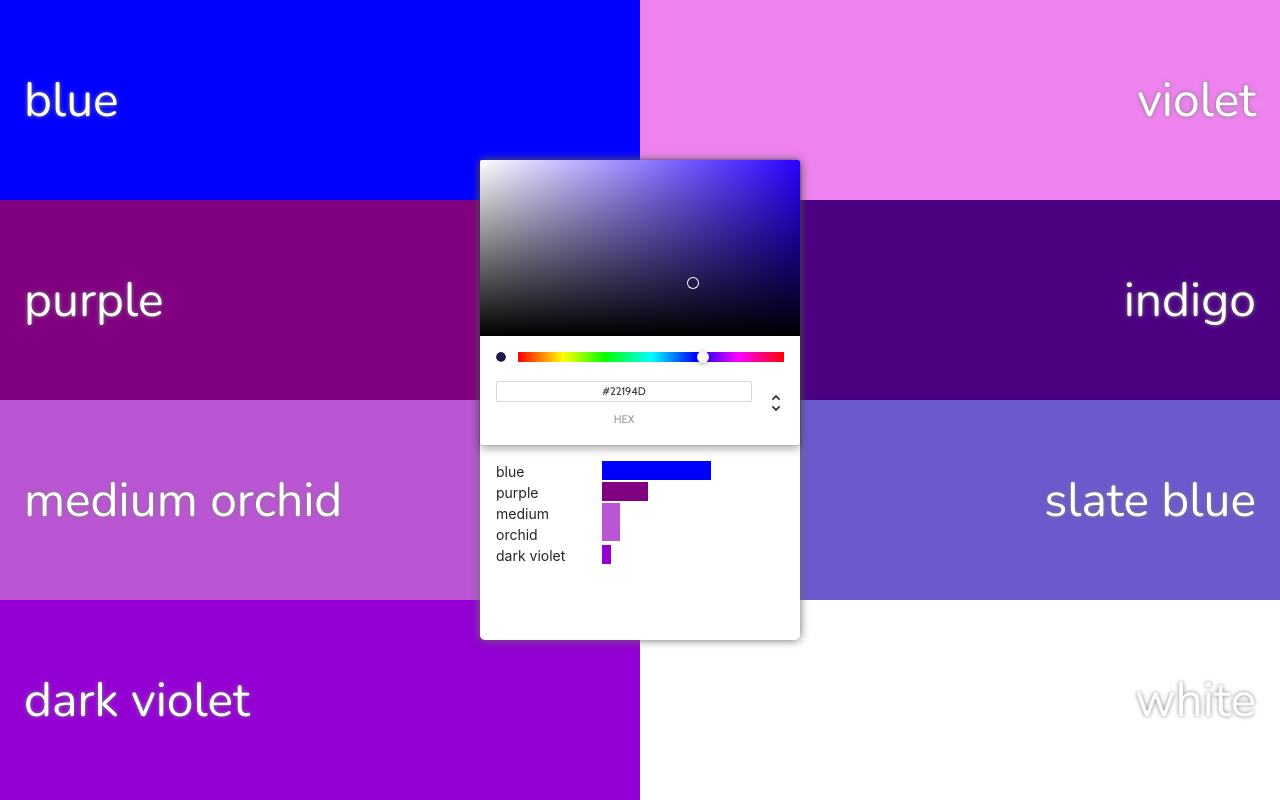
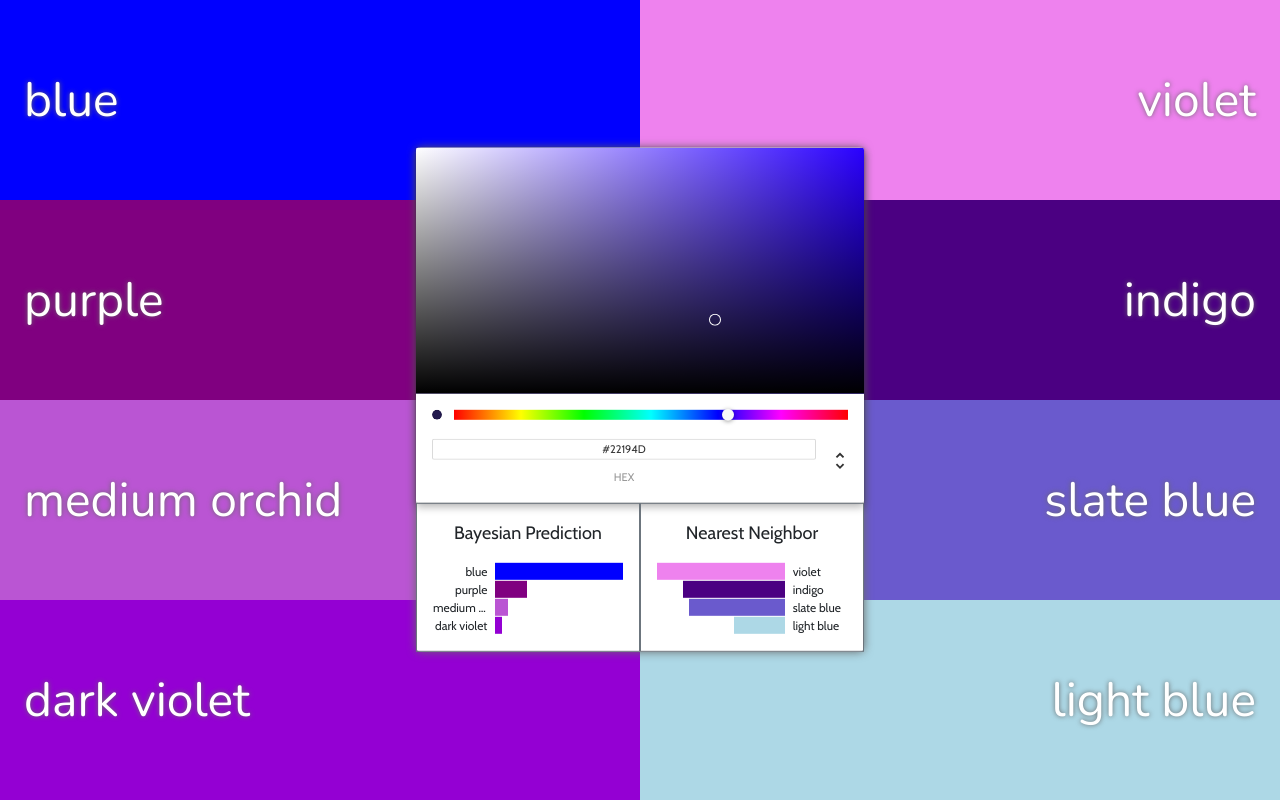
Before and after one commit to zbchen29/color-inference-app, a React (Create React App) app: page / in a window 1280 px wide. Built offline with nearby package versions, Linux system fonts and the light colour scheme; the HTML template or start-up script is replaced by a standard one.

Commit message:
Plotting mockup completed

```diff
--- a/src/home/BarPlot.js
+++ b/src/home/BarPlot.js
@@ -1,7 +1,10 @@
 import React, { Component } from 'react';
 
-let colors = ["blue", "purple", "medium orchid", "dark violet"]
-let values = [0.6, 0.25, 0.1, 0.05]
+let colorsLeft = ["blue", "purple", "medium orchid", "dark violet"]
+let valuesLeft = [1, 0.25, 0.1, 0.05]
+
+let colorsRight = ["violet", "indigo", "slate blue", "light blue"]
+let valuesRight = [1, 0.8, 0.75, 0.4]
 
 class BarPlot extends Component {
     constructor(props) {
@@ -13,13 +16,26 @@ class BarPlot extends Component {
     createBars() {
         let rows = []
 
-        for (var i=0; i<colors.length; i++) {
-            rows.push(
-                <div className="row">
-                    <div className="col-4">{colors[i]}</div>
-                    <div className="col"><div style={{height:"90%", width:(values[i]*100).toString() + "%", backgroundColor:colors[i].replace(/\s/g,"")}}></div></div>
-                </div>
-            );
+        rows.push(<div className="text-center txt-md font-cabin pb-3">{this.props.children}</div>);
+        if (this.props.side === "left") {
+            for (var i=0; i<colorsLeft.length; i++) {
+                rows.push(
+                    <div className="row">
+                        <div className="col-4 txt-ty text-right font-cabin overflow-hidden text-truncate pr-1">{colorsLeft[i]}</div>
+                        <div className="col pl-1"><div style={{height:"90%", width:(valuesLeft[i]*100).toString() + "%", backgroundColor:colorsLeft[i].replace(/\s/g,"")}}></div></div>
+                    </div>
+                );
+            }
+        }
+        else {
+            for (var i=0; i<colorsRight.length; i++) {
+                rows.push(
+                    <div className="row">
+                        <div className="col pr-1"><div className="ml-auto" style={{height:"90%", width:(valuesRight[i]*100).toString() + "%", backgroundColor:colorsRight[i].replace(/\s/g,"")}}></div></div>
+                        <div className="col-4 txt-ty text-left font-cabin overflow-hidden text-truncate pl-1">{colorsRight[i]}</div>
+                    </div>
+                );
+            }
         }
 
         return rows
@@ -27,7 +43,7 @@ class BarPlot extends Component {
 
     render() {
         return (
-            <div class="container txt-sm p-3">
+            <div class="container txt-sm p-3 border border-secondary">
                 { this.createBars() }
             </div>
         )
--- a/src/home/InferBackground.css
+++ b/src/home/InferBackground.css
@@ -3,5 +3,5 @@
     overflow: hidden;
     line-height: 25vh;
     user-select: none;
-    text-shadow: 0 0 4px gray;
+    text-shadow: 0 0 5px dimgray;
 }
--- a/src/home/InferBackground.js
+++ b/src/home/InferBackground.js
@@ -3,7 +3,7 @@ import React, { Component } from 'react';
 // CSS
 import './InferBackground.css'
 
-let colors = ["blue", "violet", "purple", "indigo", "medium orchid", "slate blue", "dark violet", "white"]
+let colors = ["blue", "violet", "purple", "indigo", "medium orchid", "slate blue", "dark violet", "light blue"]
 
 class InferBackground extends Component {
     constructor(props) {
--- a/src/home/InferBox.css
+++ b/src/home/InferBox.css
@@ -2,8 +2,7 @@
     position: absolute;
     background-color: white;
     box-shadow: dimgray 0px 0px 10px;
-    width: 25vw;
-    height: 60vh;
+    width: 35vw;
     left: 50%;
     top: 50%;
     transform: translate(-50%, -50%);
--- a/src/home/InferBox.js
+++ b/src/home/InferBox.js
@@ -9,7 +9,10 @@ class InferBox extends Component {
         return (
             <div className="infer-box rounded-lg">
                 <ChromePicker className="w-100 force-sans" disableAlpha={true} />
-                <BarPlot />
+                <div className="d-flex flex-row">
+                    <BarPlot side="left">Bayesian Prediction</BarPlot>
+                    <BarPlot side="right">Nearest Neighbor</BarPlot>
+                </div>
             </div>
         )
     }
```
